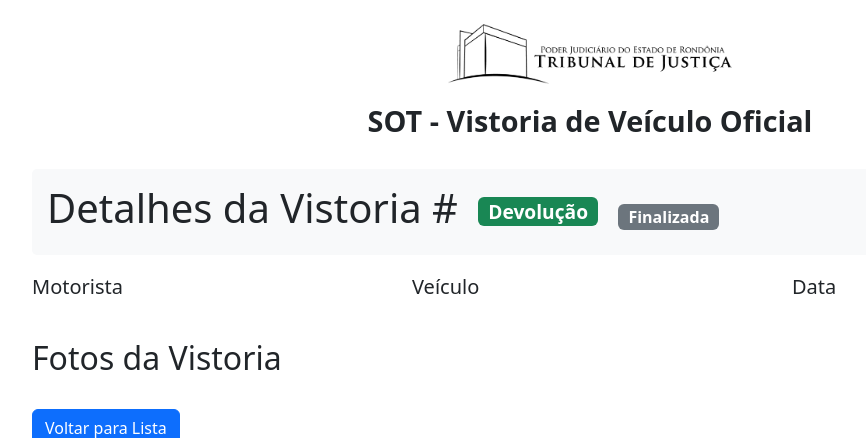
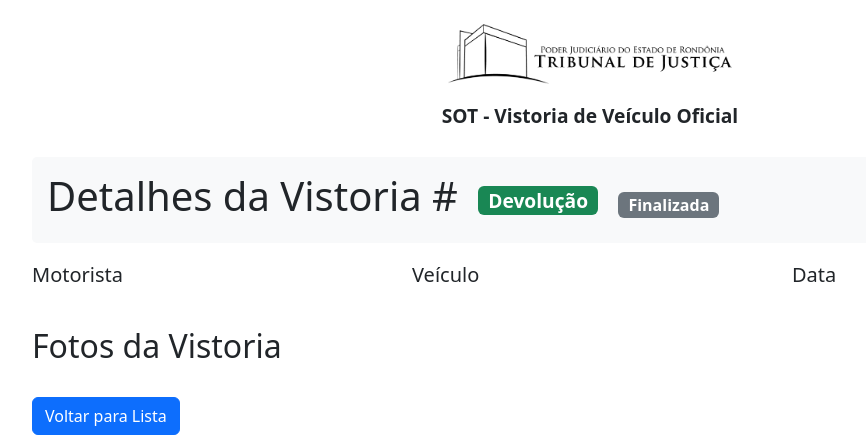
Before and after one commit to ecmsistemasdev/sot_vistoria, a Flask app: template templates/ver_vistoria.html in a window 1280 px wide. Shown: the top 438 px of the page, without its empty margins (50-916 px from the left). Run offline with Flask 3, Linux system fonts and the light colour scheme; the template is opened without the code that fills it, so the values that code supplies are empty; some libraries are stand-ins or nearby versions.

Commit message:
Update ver_vistoria.html

```diff
--- a/templates/ver_vistoria.html
+++ b/templates/ver_vistoria.html
@@ -57,7 +57,7 @@
         }
         .main-title {
             text-align: center;
-            font-size: 1.8rem;
+            font-size: 1.2rem;
             font-weight: bold;
             margin-bottom: 30px;
         }
```
